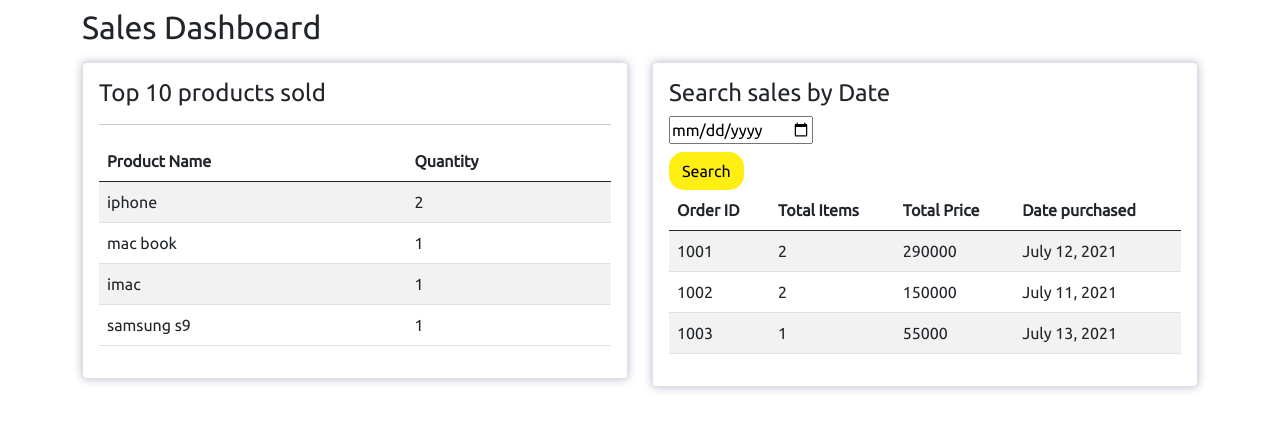
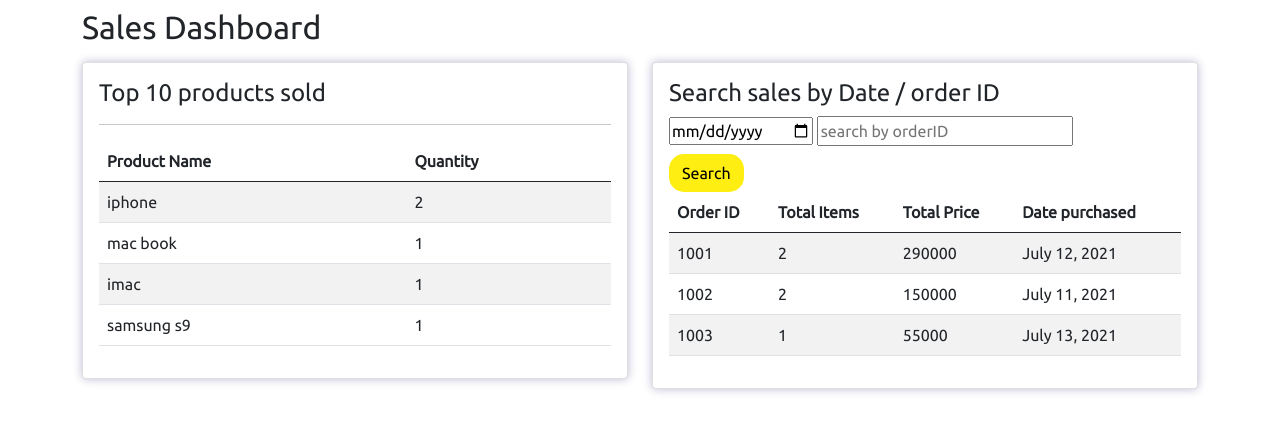
Before and after one commit to 92adityan/sales-api, a Django app: page / in a window 1280 px wide. Shown: the part 56-485 px from the top of the page. Run offline with Django 3.2, Linux system fonts and the light colour scheme; data comes from the database, SQL or seed files in the repository; both versions use the stored data as it was after the commit; some libraries are stand-ins or nearby versions.

Commit message:
search by Order ID  functionality - fixed

```diff
--- a/sales/views.py
+++ b/sales/views.py
@@ -27,6 +27,10 @@ def dashboard_view(request):
     if date_query != '' and date_query is not None:
         orders = Order.objects.filter(date = date_query)
 
+    # search by order ID
+    order_id_query = request.GET.get('order_id')
+    if order_id_query != '' and order_id_query is not None:
+        orders = Order.objects.filter(order_id__iexact = order_id_query)
 
     context = {'orders' : orders, 'items' : orderitems, 'filter' : filter, 'item_dict' : item_dict}
     return render(request, 'dashboard.html', context)
--- a/template/dashboard.html
+++ b/template/dashboard.html
@@ -19,11 +19,12 @@
             <div class="card card-custom card-shadow mt-2">
                 <div class="card-body">
                     <h4 class="card-title">
-                        Search sales by Date
+                        Search sales by Date / order ID
                     </h4>
                     <form action="#" method = "GET" class="form">
                         <div class="form-group">
                             <input type="date" name = "date">
+                            <input type="text" name = "order_id" placeholder = "search by orderID">
                         </div>
                         <button class="btn btn-custom mt-2" type = "submit">Search</button>
                     </form>
```
Also changed, not shown: db.sqlite3.
